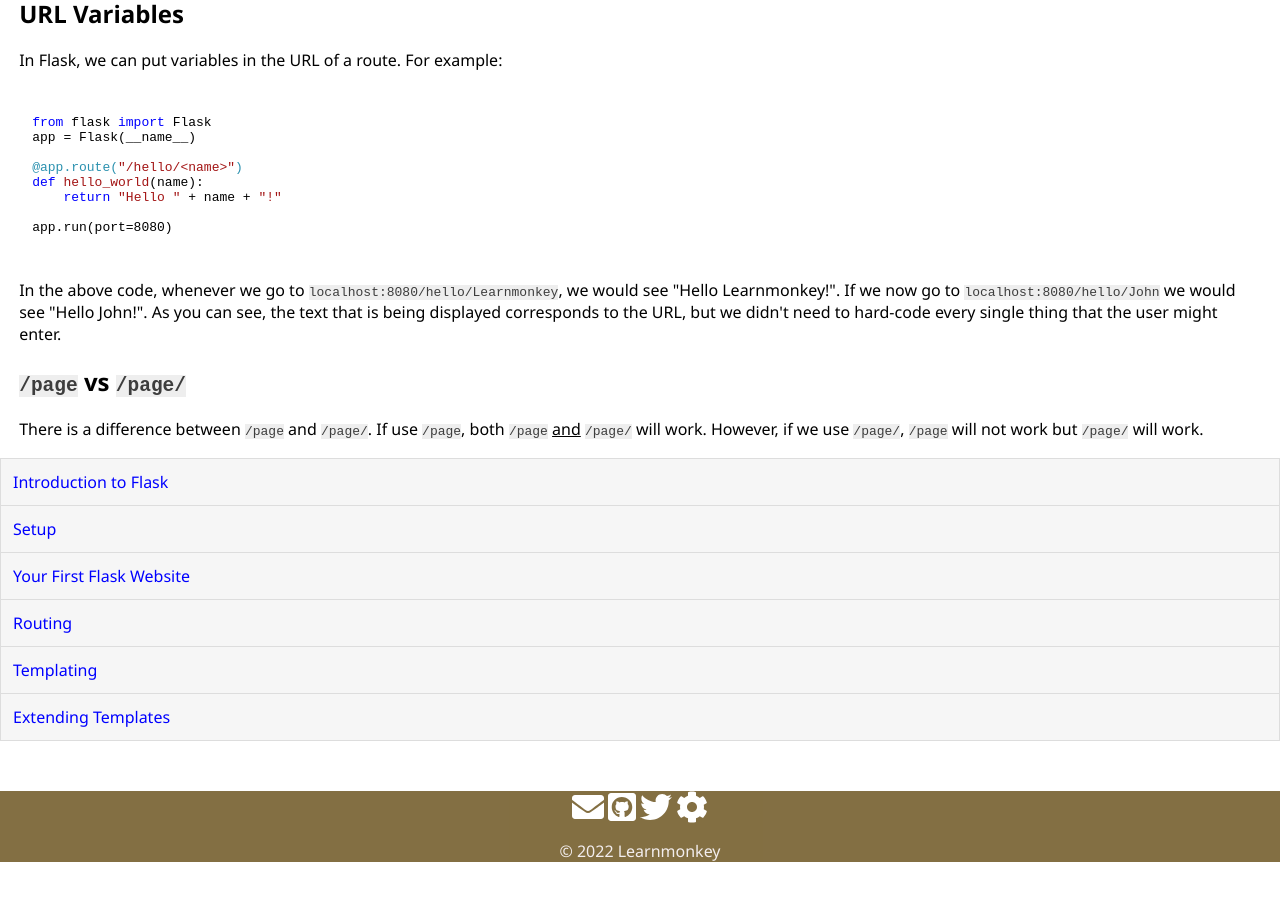
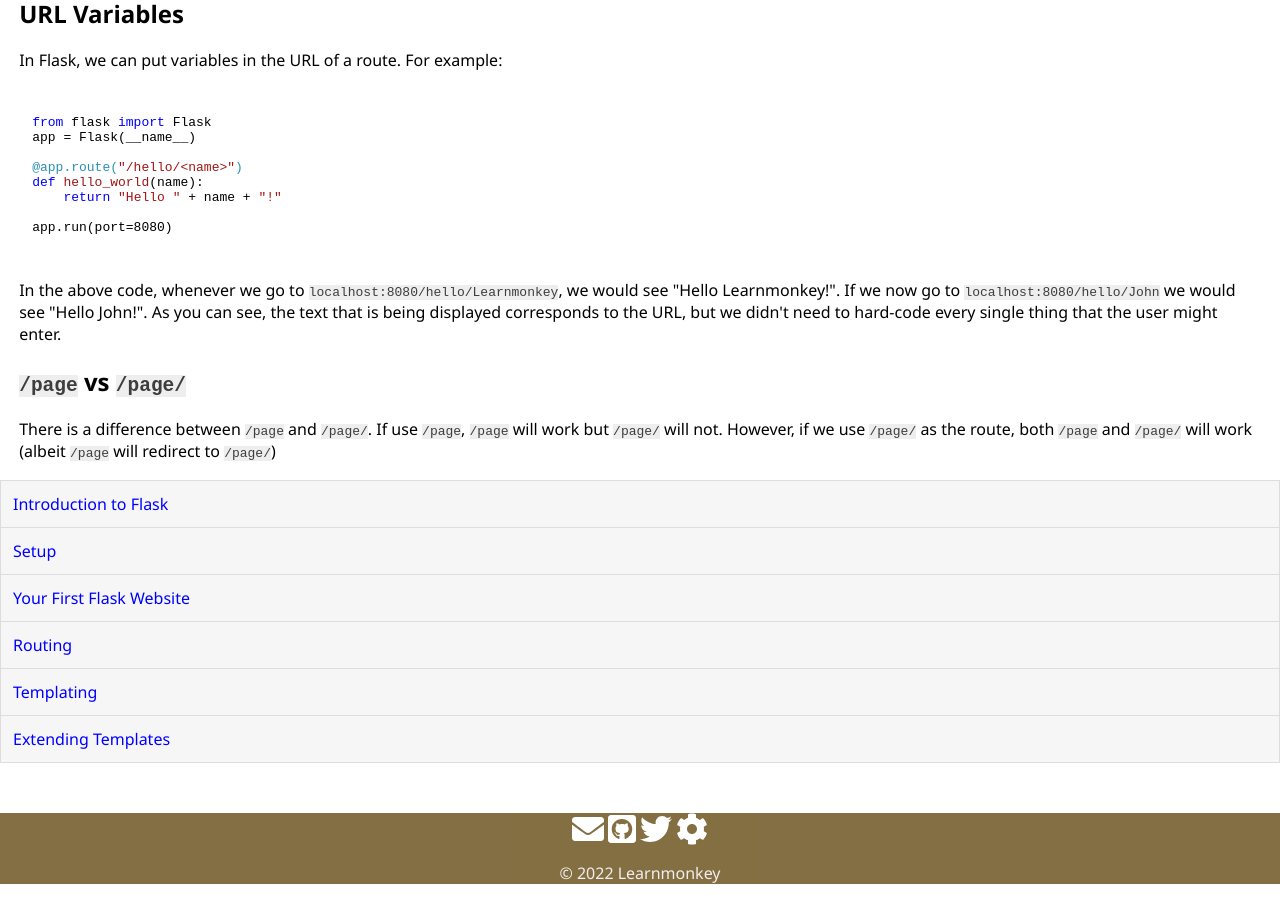
Before and after one commit to learnmonkey/learnmonkey.github.io, a Jekyll site: the page built from programming/python/flask/routing.html, in a window 1280 px wide and 900 px high, scrolled down 894 px. Built offline with Jekyll 4.4.1, drawn with Linux system fonts in a browser that asks for light colours; nearby versions of some CDN libraries; before the commit the page ends 1772 px from its top, so only the background shows below that.

Commit message:
add quick edit

```diff
--- a/programming/python/flask/routing.html
+++ b/programming/python/flask/routing.html
@@ -48,5 +48,5 @@
 
 <section>
     <h2><code>/page</code> vs <code>/page/</code></h2>
-    <p>There is a difference between <code>/page</code> and <code>/page/</code>. If use <code>/page</code>, both <code>/page</code> <u>and</u> <code>/page/</code> will work. However, if we use <code>/page/</code>, <code>/page</code> will not work but <code>/page/</code> will work.</p>
+    <p>There is a difference between <code>/page</code> and <code>/page/</code>. If use <code>/page</code>, <code>/page</code> will work but <code>/page/</code> will not. However, if we use <code>/page/</code> as the route, both <code>/page</code> and <code>/page/</code> will work (albeit <code>/page</code> will redirect to <code>/page/</code>)</p>
 </section>
```
